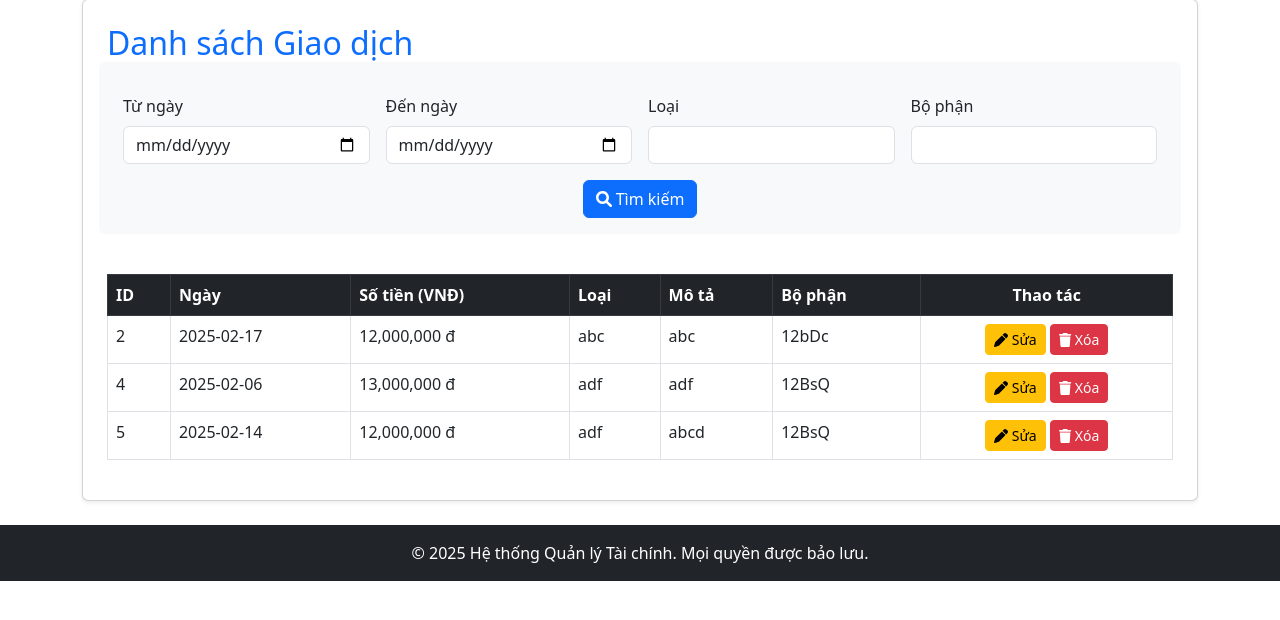
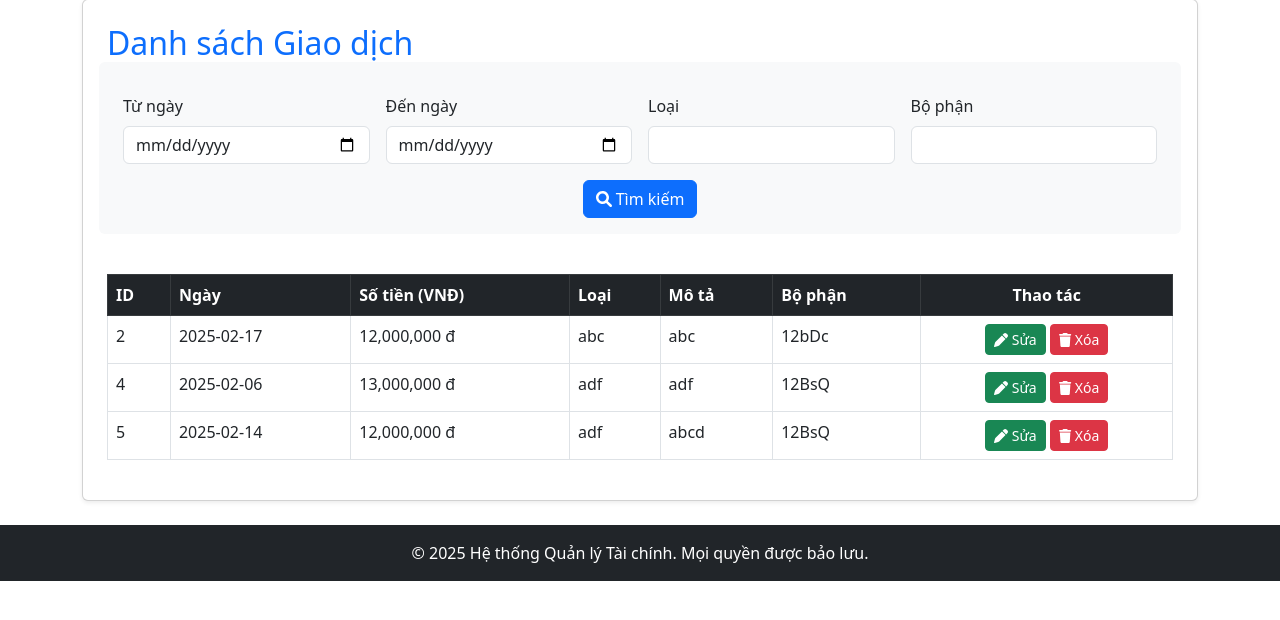
Before and after one commit to LeThuong16425/H-th-ng-qu-n-l-t-i-ch-nh-doanh-nghi-p, a Flask app: page /transaction in a window 1280 px wide. Shown: the part 81-701 px from the top of the page. Run offline with Flask 3, Linux system fonts and the light colour scheme; data comes from the database, SQL or seed files in the repository.

Commit message:
transaction_list.html

```diff
--- a/Hệ thống quản lý tài chính doanh nghiệp/templates/transaction_list.html
+++ b/Hệ thống quản lý tài chính doanh nghiệp/templates/transaction_list.html
@@ -51,7 +51,7 @@
                     <td>{{ transaction.description }}</td>
                     <td>{{ transaction.department }}</td>
                     <td class="text-center">
-                        <a href="{{ url_for('edit_transaction', id=transaction.id) }}" class="btn btn-warning btn-sm">
+                        <a href="{{ url_for('edit_transaction', id=transaction.id) }}" class="btn btn-success btn-sm">
                             <i class="fa-solid fa-pen"></i> Sửa
                         </a>
                         <a href="{{ url_for('delete_transaction', id=transaction.id) }}" class="btn btn-danger btn-sm">
```
